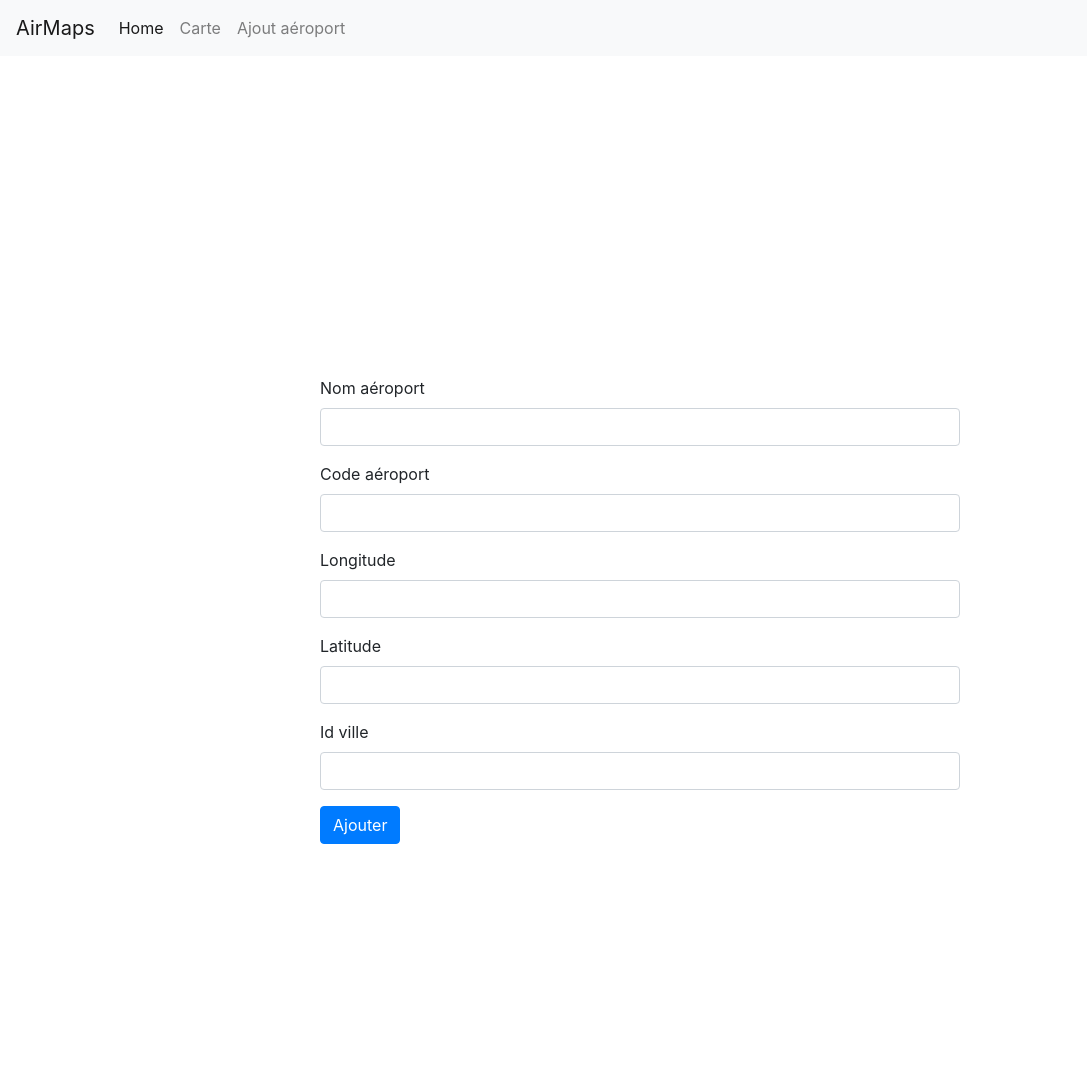
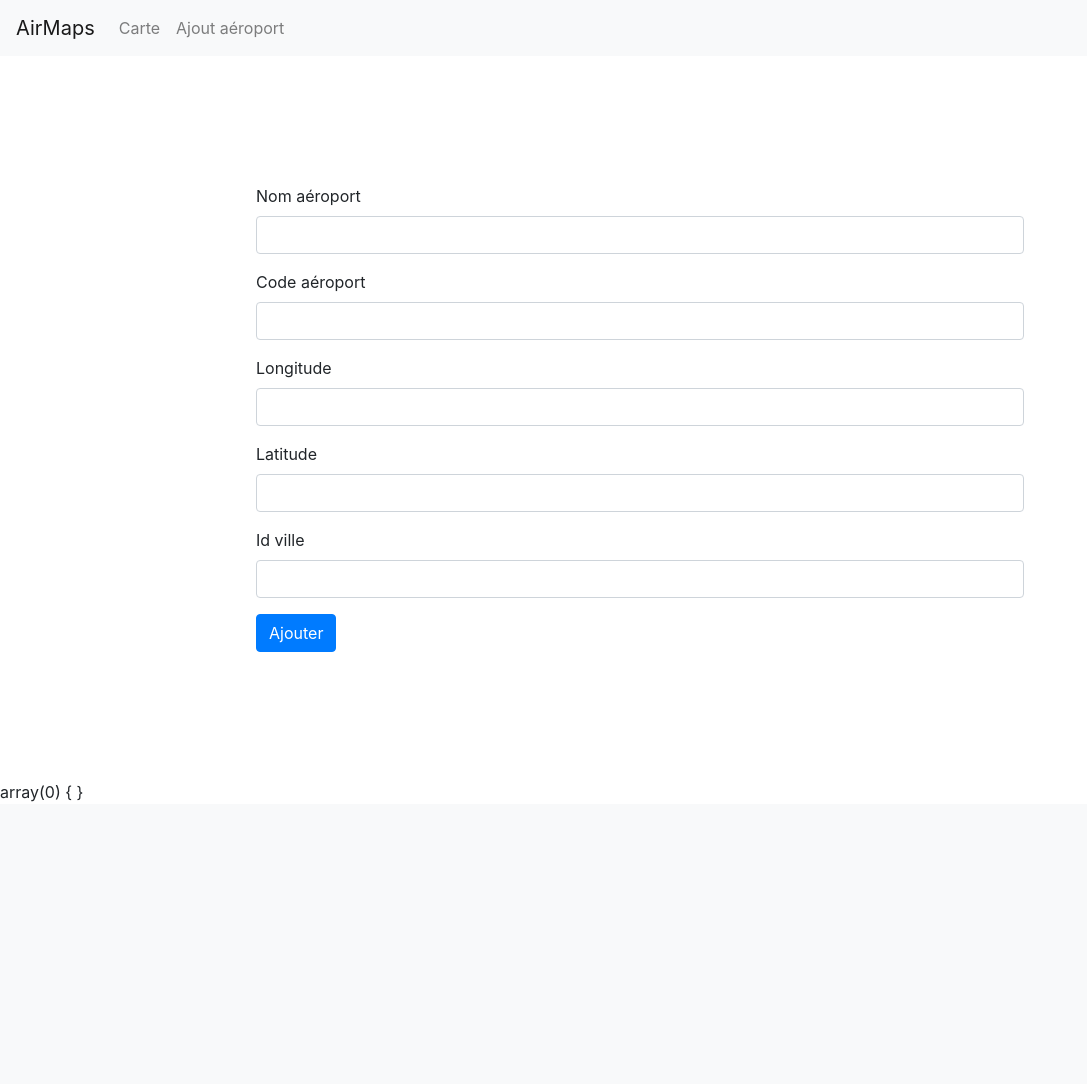
Before and after one commit to maximebarber/Aeroport, a PHP site: page /?action=1 in a window 1280 px wide. Shown: the top 1084 px of the page, without its empty margins (0-1087 px from the left). After the commit the page ends 802 px from the top, so only its background shows below. Run offline with PHP 8.4, Linux system fonts and the light colour scheme.

Commit message:
correction css

```diff
--- a/content/style.css
+++ b/content/style.css
@@ -1,3 +1,3 @@
 #form {
-  margin: 25%;
+  margin: 10% 20%;
 }
--- a/view/navbar.php
+++ b/view/navbar.php
@@ -6,16 +6,12 @@
   <div class="collapse navbar-collapse" id="navbarNav">
     <ul class="navbar-nav">
 
-      <li class="nav-item active">
-        <a class="nav-link" href="#">Home</a>
+      <li class="nav-item">
+        <a class="nav-link" href="index.php?action=carte">Carte</a>
       </li>
 
       <li class="nav-item">
-        <a class="nav-link" href="#">Carte</a>
-      </li>
-
-      <li class="nav-item">
-        <a class="nav-link" href="#">Ajout aéroport</a>
+        <a class="nav-link" href="index.php?action=addAeroport">Ajout aéroport</a>
       </li>
 
     </ul>
```
